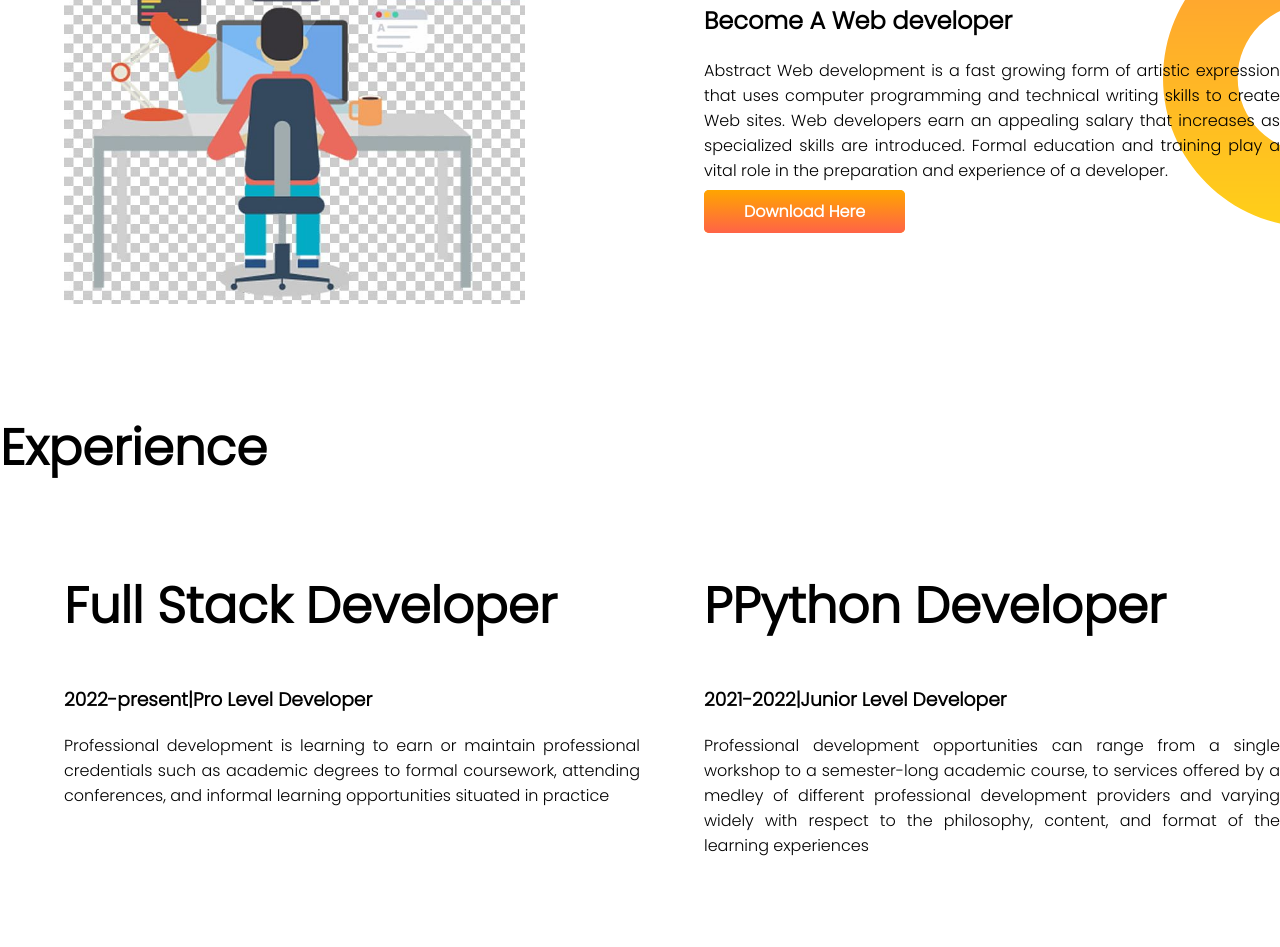
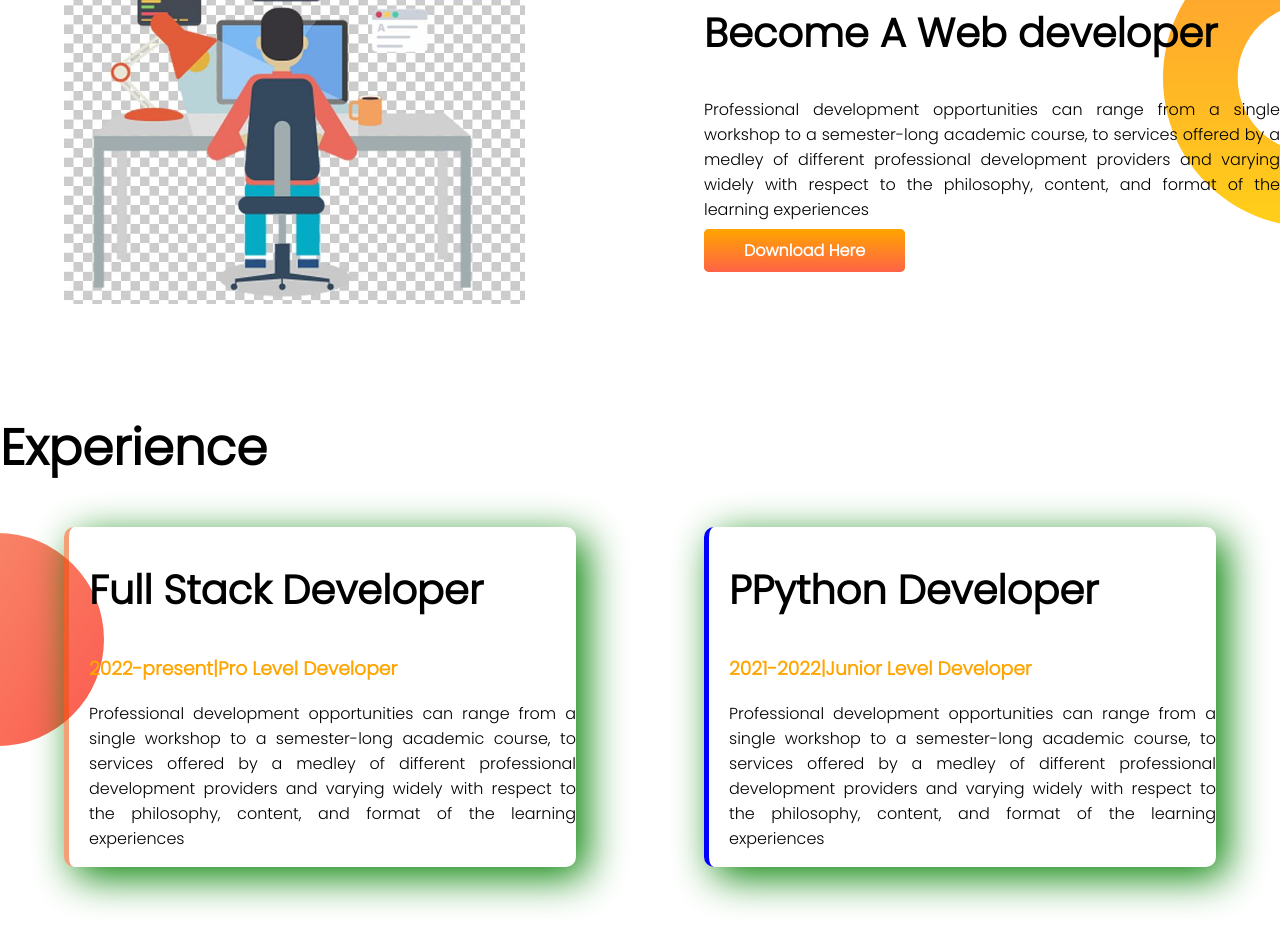
Before and after one commit to rselimp/developer-portfolio, a plain HTML site: page index.html in a window 1280 px wide. Shown: the part 719-1666 px from the top of the page. Drawn offline with Linux system fonts and the light colour scheme.

Commit message:
full complete

```diff
--- a/index.html
+++ b/index.html
@@ -17,7 +17,7 @@
         <h1>Welcome To</h1>
         <h1><span class="orange-color">Selim Reza</span> World!</h1>
         <h3>Introduction my Self</h3>
-        <p>answers the question “why are you a good fit for this position?” perfectly. It has everything: descriptive and professional adjectives, mentions years of experience, and shows off an impressive professional achievement. </p>
+        <p class="just">answers the question “why are you a good fit for this position?” perfectly. It has everything: descriptive and professional adjectives, mentions years of experience, and shows off an impressive professional achievement. </p>
         <a class="link-button" target="_blank" href="https://w3schools.com" >Hire Me</a>
 
         </div>
@@ -34,7 +34,8 @@
         <div class="half-width">
             <h1>Dream Big</h1>
             <h2>Become A Web developer</h2>
-            <p>Abstract Web development is a fast growing form of artistic expression that uses computer programming and technical writing skills to create Web sites. Web developers earn an appealing salary that increases as specialized skills are introduced. Formal education and training play a vital role in the preparation and experience of a developer.</p>
+            <p class="just">Professional development opportunities can range from a single workshop to a semester-long academic course, to services offered by a medley of different professional development providers and varying widely with respect to the philosophy, content, and format of the learning experiences</p>
+
             <a class="link-button" target="_blank" href="">Download Here </a>
         </div>
 
@@ -42,18 +43,19 @@
 
 
     </section>
-    <section class="experience area">
+    <section class="experience-area">
         <h1>Experience</h1>
         <div class="flexible-container">
-            <div class="half-width">
-                <h1>Full Stack Developer</h1>
-                <h3>2022-present|Pro Level Developer</h3>
-                <p>Professional development is learning to earn or maintain professional credentials such as academic degrees to formal coursework, attending conferences, and informal learning opportunities situated in practice</p>
+            <div id="full-stack" class="experience-item">
+                <h2>Full Stack Developer</h2>
+                <h3 class="orange-color">2022-present|Pro Level Developer</h3>
+                <p class="just">Professional development opportunities can range from a single workshop to a semester-long academic course, to services offered by a medley of different professional development providers and varying widely with respect to the philosophy, content, and format of the learning experiences</p>
+
             </div>
-            <div class="half-width">
-                <h1>PPython Developer</h1>
-                <h3>2021-2022|Junior Level Developer</h3>
-                <p>Professional development opportunities can range from a single workshop to a semester-long academic course, to services offered by a medley of different professional development providers and varying widely with respect to the philosophy, content, and format of the learning experiences</p>
+            <div class="experience-item">
+                <h2>PPython Developer</h2>
+                <h3 class="orange-color">2021-2022|Junior Level Developer</h3>
+                <p class="just">Professional development opportunities can range from a single workshop to a semester-long academic course, to services offered by a medley of different professional development providers and varying widely with respect to the philosophy, content, and format of the learning experiences</p>
             </div>
         </div>
 
--- a/style.css
+++ b/style.css
@@ -1,11 +1,14 @@
 body{
     font-family: 'Poppins', sans-serif;
     margin: 0%;
-    text-align: justify;
+
 }
 h1{
     font-size: 50px;
 
+}
+h2{
+    font-size: 40px;
 }
 .orange-color{
     color:orange;
@@ -40,3 +43,27 @@ h1{
     background-repeat: no-repeat;
     background-position: right;
 }
+.experience-item{
+
+    width: 40%;
+    margin-left: 5%;
+    margin-right: 5%;
+    padding-left: 20px;
+    border-radius: 10px;
+    box-shadow: 10px 10px 40px green;
+    border-left: 5px solid blue;
+}
+.experience-area{
+    background-image: url(images/exp-bg.png);
+    background-repeat: no-repeat;
+    background-position: left;
+
+}
+
+#full-stack{
+    border-left: 5px solid rgba(233, 80, 9, 0.541);
+}
+
+.just{
+    text-align: justify;
+}
```
